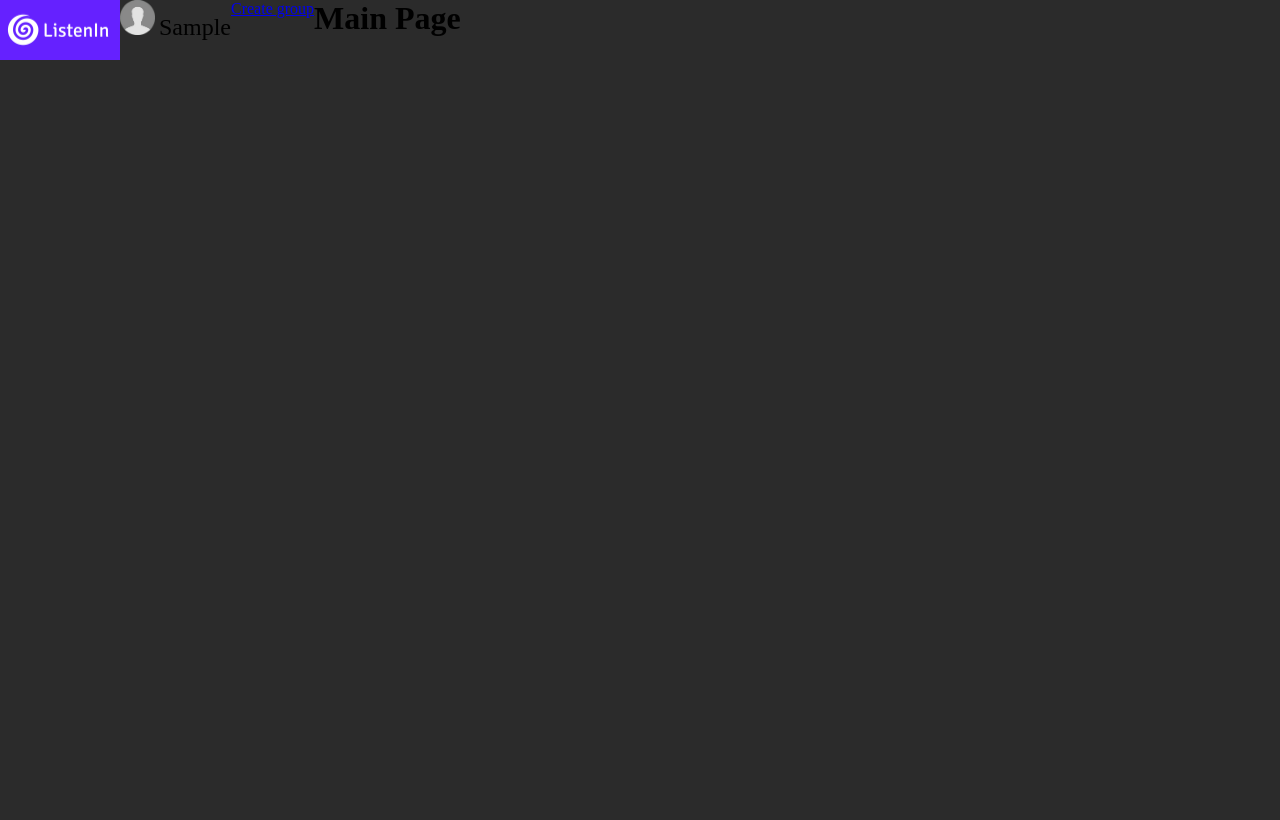
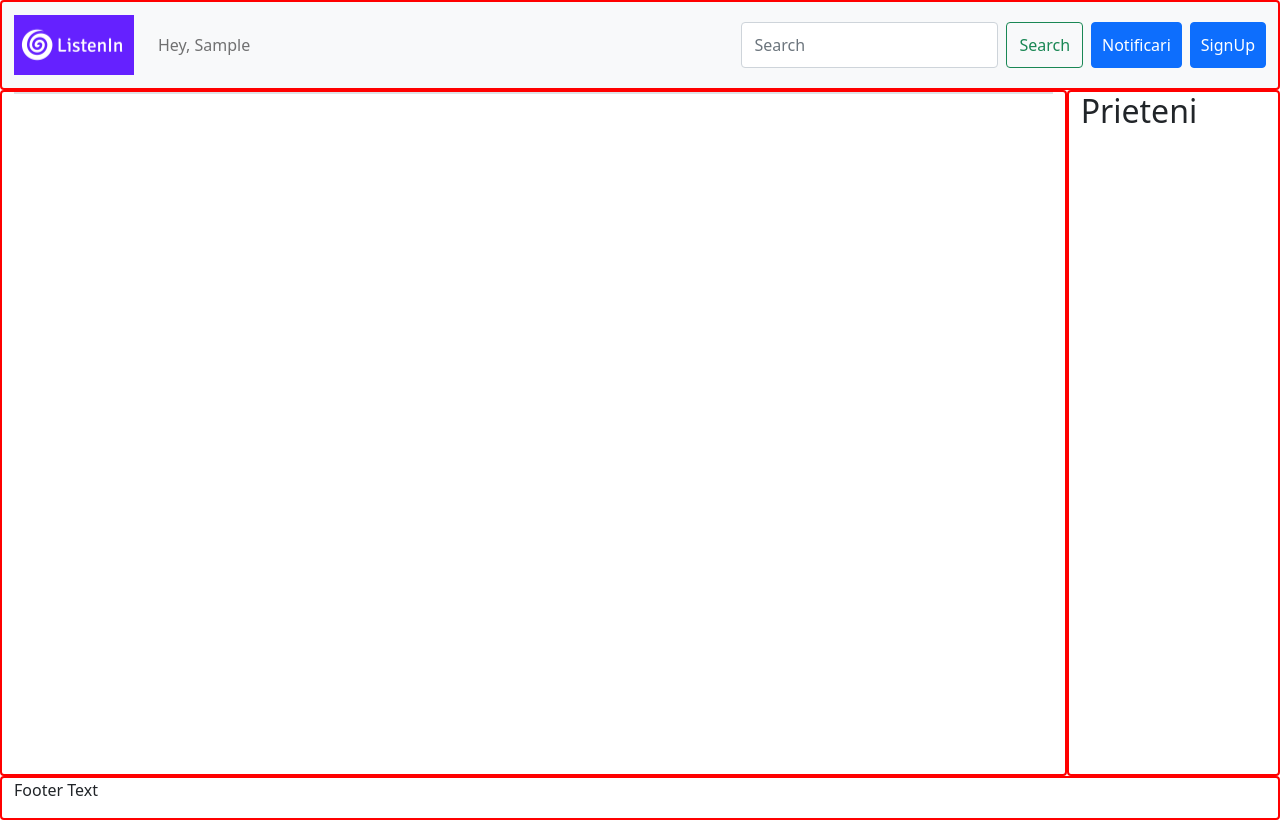
Before and after one commit to lukian001/ListenIn, a Django app: page / in a window 1280 px wide. Before the commit the page ends 60 px from the top, so only its background shows below. Run offline with Django 4.2, Linux system fonts and the light colour scheme; the visitor is signed in with stand-in values (Sample User, id 1); data comes from the database, SQL or seed files in the repository; data that the repository does not hold is empty; some libraries are stand-ins or nearby versions.

Commit message:
Login, signup and mainpage's html implemented

```diff
--- a/templates/base_layout.html
+++ b/templates/base_layout.html
@@ -7,36 +7,100 @@
         {% block title %}
         {% endblock %}
 
+        <style>
+            #bordura
+            {border: 2px solid red; border-radius: 4px;}
+        </style>
+
         <link rel = "icon" href = "{% static 'logo.png' %}" type = "image/x-icon">
         <link rel = "stylesheet" href = "{% static 'styles.css' %}">
+        <link href="https://cdn.jsdelivr.net/npm/bootstrap@5.1.3/dist/css/bootstrap.min.css" rel="stylesheet" integrity="sha384-1BmE4kWBq78iYhFldvKuhfTAU6auU8tT94WrHftjDbrCEXSU1oBoqyl2QvZ6jIW3" crossorigin="anonymous">
     </head>
+
     <body>
-        <header class = "wrapper">
-            <ul class = "navbar">
-                <li class = "element">
-                    <a href = "{% url 'homepage' %}"><img src="{% static 'logo_title.png' %}"></a>
-{#                    <a  href="#">Ceva1</a>#}
-                </li>
-                <li class = "element">
-                    <div class = "user-button">
-                        <img class = "user-profile-pic-in-button" src="{{ request.user.profile.avatar.url }}">
-                        <p class = "user-profile-name-in-button">{{ request.user.first_name }}</p>
+    <!-- NAVBAR -->
+        <nav id="bordura" class="navbar navbar-expand-lg navbar-light bg-light">
+            <div class="container-fluid">
+                <a class="navbar-brand" href="{% url 'homepage' %}">
+                    <img src="{% static 'logo_title.png' %}" alt="" width="120" height="60" class="d-inline-block align-text-center">
+                </a>
+                <button class="navbar-toggler" type="button" data-bs-toggle="collapse" data-bs-target="#navbarSupportedContent" aria-controls="navbarSupportedContent" aria-expanded="false" aria-label="Toggle navigation">
+                    <span class="navbar-toggler-icon"></span>
+                </button>
+                <div class="collapse navbar-collapse" id="navbarSupportedContent">
+                    <ul class="navbar-nav me-auto mb-2 mb-lg-0">
+                        <li class="nav-item">
+                            {% if request.user.is_authenticated %}
+                                <a class="nav-link" href="{% url 'accounts:user_account' username=request.user.username%}">Hey, {{ request.user.first_name }}</a>
+                            {% endif %}
+                        </li>
+                    </ul>
+                    <div class="d-flex">
+                        {% if request.user.is_authenticated %}
+                            <form class="d-flex">
+                                <input class="form-control me-2" type="search" placeholder="Search" aria-label="Search">
+                                <button class="btn btn-outline-success" type="submit">Search</button>
+                                <!-- BUTON PT OFFSCREEN -->
+                                <a class="btn btn-primary" style="padding:10px; {#  #}
+                                      margin-left:8px" data-bs-toggle="offcanvas" href="#offcanvasExample" {#  #}
+                                        role="button" aria-controls="offcanvasExample">Notificari</a>
+                                <a class="btn btn-primary" style="padding:10px; {#  #}
+                                      margin-left:8px" href="{% url 'accounts:logout' %}" {#  #}
+                                        role="button">SignUp</a>
+                            </form>
+                        {% else %}
+                            <form class = "site-form" action = "{% url 'accounts:login' %}" method="post">
+                                {% csrf_token %}
+                                {{ user_form }}
+                                <input type = "submit" value = "Log In">
+                            </form>
+                        {% endif %}
                     </div>
-                </li>
-                <li class = "element">
-                    <a href = "{% url 'groups:create_group' %}">Create group</a>
-                </li>
-            </ul>
-{#                {% if request.user.is_authenticated %}#}
-{#                    <form class = "logout_user" action="{% url 'accounts:logout' %}" method="POST">#}
-{#                        {% csrf_token %}#}
-{#                        <input type = "submit" value="Log Out">#}
-{#                    </form>#}
-{#                {% endif %}#}
-        </header>
-        <div class = "wrapper">
-            {% block content %}
-            {% endblock %}
+                </div>
+            </div>
+        </nav>
+
+        {# Notificari #}
+        <div class="offcanvas offcanvas-start" tabindex="-1" id="offcanvasExample" aria-labelledby="offcanvasExampleLabel">
+            <div class="offcanvas-header">
+                <h5 class="offcanvas-title" id="offcanvasExampleLabel">Notificarile tale</h5>
+                <button type="button" class="btn-close text-reset" data-bs-dismiss="offcanvas" aria-label="Close"></button>
+            </div>
+            <div class="offcanvas-body">
+                <div>
+                    {# Notificari pentru utilizator #}
+                </div>
+            </div>
         </div>
+
+        <div class="container-fluid">
+            <div style=" height: 85.7%;" class="row content">
+
+                {% block content %}
+                {% endblock %}
+
+                <!-- PRIETENII -->
+                {% if request.user.is_authenticated %}
+                <div style="overflow-y: auto; border: 2px solid red; border-radius: 4px; height: 100%; word-break: normal;" class="col-sm-2">
+                    <h2>Prieteni</h2>
+                    <div class="list-group">
+                        {% for friend in request.user.groups.all.0.user_set.all %}
+                            {% if friend.username != request.user.username %}
+                                <a href="{% url 'accounts:user_account' username=friend.username %}" class="list-group-item list-group-item-action">{{ friend.get_full_name }}</a>
+                            {% endif %}
+                        {% endfor %}
+                    </div>
+                </div>
+            {% endif %}
+            </div>
+        </div>
+        <!-- FOOTER IN CAZ CA NE TREBUIE -->
+        <footer style="border: 2px solid red; border-radius: 4px; word-break: normal;" class="container-fluid">
+            <p>Footer Text</p>
+        </footer>
+        <script src="https://cdn.jsdelivr.net/npm/@popperjs/core@2.10.2/dist/umd/popper.min.js" {#  #}
+                integrity="sha384-7+zCNj/IqJ95wo16oMtfsKbZ9ccEh31eOz1HGyDuCQ6wgnyJNSYdrPa03rtR1zdB" crossorigin="anonymous"></script>
+        <script src="https://cdn.jsdelivr.net/npm/bootstrap@5.1.3/dist/js/bootstrap.min.js" {#  #}
+                integrity="sha384-QJHtvGhmr9XOIpI6YVutG+2QOK9T+ZnN4kzFN1RtK3zEFEIsxhlmWl5/YESvpZ13" crossorigin="anonymous"></script>
     </body>
 </html>
--- a/templates/main_page.html
+++ b/templates/main_page.html
@@ -5,30 +5,14 @@
 {% endblock %}
 
 {% block content %}
-        <script>
-            document.getElementById("id_username").innerHTML = '{{ request.user.first_name }}'
-        </script>
-        <h1> Main Page </h1>
-        <div class = "posts">
-{#            <form class = "site-form" action = "{% url 'posts:create_post' %}" method="post">#}
-{#                {% csrf_token %}#}
-{#                {{ post_form.as_table }}#}
-{#                <input type = "submit" value = "Post">#}
-{#            </form>#}
-            {% for post in posts %}
-                <div class = "post">
-                    <div class = "author">
-                        {% if post.host_group.groupprofile.is_feed %}
-                            <a href="{% url 'accounts:user_account' username=post.owner.username %}"><p>{{ post.owner.first_name }} {{ post.owner.last_name }} wrote: </p></a>
-                        {% else %}
-                            <a href="{% url 'accounts:user_account' username=post.owner.username %}"><p>{{ post.owner.first_name }} {{ post.owner.last_name }} wrote in {{ post.group.name }}: </p></a>
-                        {% endif %}
-                    </div>
-                    <div class = "post_content" onclick="location.href = '{% url 'posts:post_details' slug=post.slug %}'" style="cursor: pointer">
-                        <p>{{ post.text }}</p>
-                        <p>{{ post.date }}</p>
-                    </div>
+        <div style="border: 2px solid red; border-radius: 4px; overflow-y: auto; word-break: normal;" class="col-sm-10">
+            <div class="vstack gap-3">
+                <div class = "bg-light border">
+
                 </div>
-            {% endfor %}
+                {% for post in posts %}
+                    <div class="bg-light border">{{ post.text }}</div>
+                {% endfor %}
+            </div>
         </div>
 {% endblock %}
```
Also changed, not shown: accounts/templates/accounts/login.html (+4 -5 lines), accounts/templates/accounts/signup.html (deleted, +0 -11 lines), accounts/views.py (+15 -15 lines).
